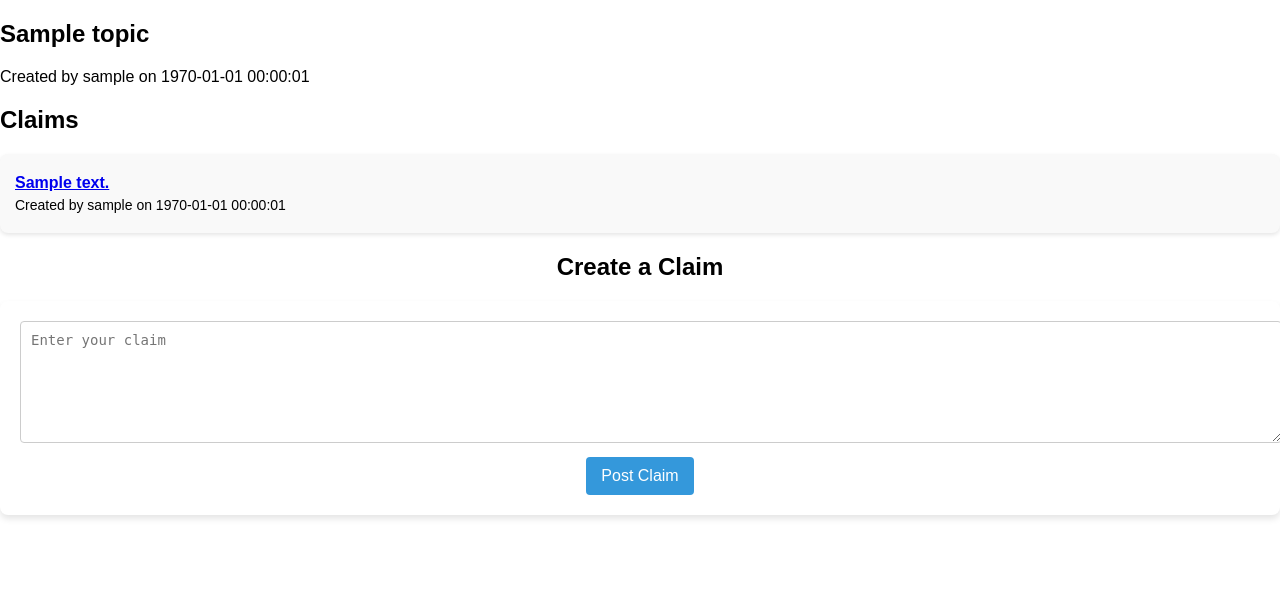
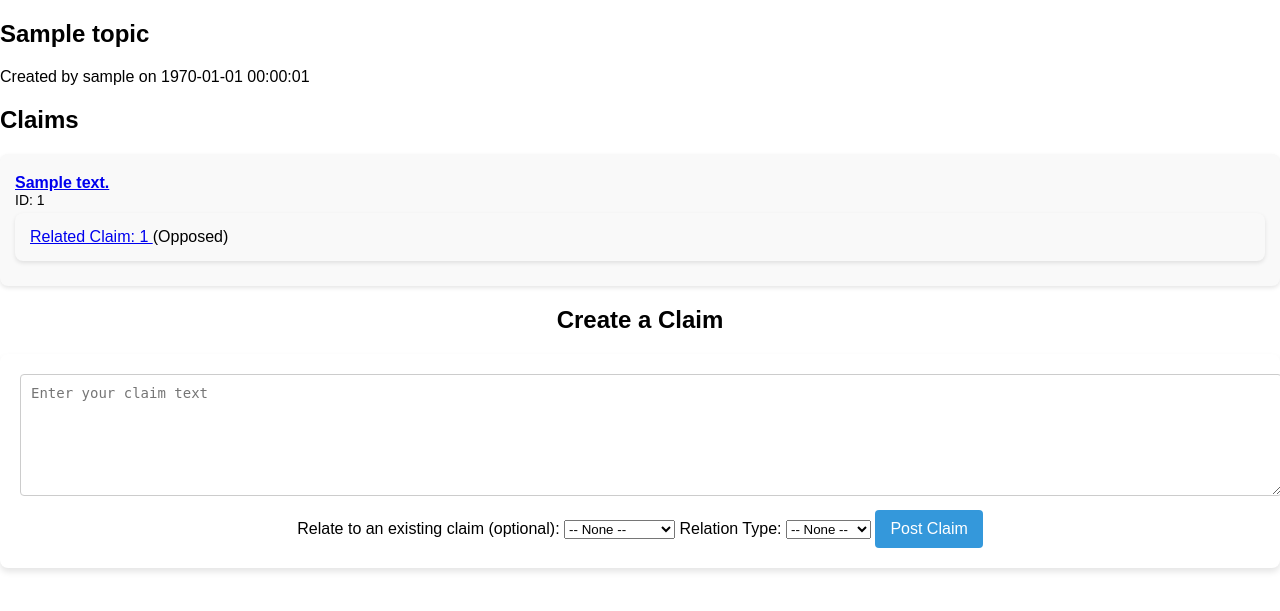
Before and after one commit to charlie-rasberry/debate-forum, a Flask app: page /topic/1 in a window 1280 px wide. Shown: the part 38-649 px from the top of the page. Run offline with Flask 3, Linux system fonts and the light colour scheme; the visitor is signed in with stand-in values (Sample User, id 1); data comes from the database, SQL or seed files in the repository; tables that the repository leaves empty hold one stand-in row (values such as "Sample post").

Commit message:
Almost submittable

```diff
--- a/app.py
+++ b/app.py
@@ -71,18 +71,38 @@ def view_topic(topic_id):
             flash('You must be logged in to add a claim.')
             return redirect(url_for('login'))
 
-        # Get the claim text from the form
+        # Get the form data
         claim_text = request.form.get('claim_text')
+        related_claim_id = request.form.get('related_claim')
+        relation_type = request.form.get('relation_type')
         current_time = int(datetime.datetime.now().timestamp())
         user_id = session['user_id']
 
         try:
-            # Insert the claim into the database
+            # Insert the new claim into the `claim` table
             cursor.execute("""
                 INSERT INTO claim (topic, postingUser, creationTime, updateTime, text)
                 VALUES (?, ?, ?, ?, ?)
             """, (topic_id, user_id, current_time, current_time, claim_text))
             db.commit()
+
+            # Get the ID of the newly created claim
+            new_claim_id = cursor.lastrowid
+
+            # If a related claim is selected, add the relationship
+            if related_claim_id and relation_type:
+                relation_type_map = {
+                    "opposed": 1,     # Assuming ID 1 is for "Opposed"
+                    "equivalent": 2   # Assuming ID 2 is for "Equivalent"
+                }
+                relation_type_id = relation_type_map.get(relation_type)
+
+                cursor.execute("""
+                    INSERT INTO claimToClaim (first, second, claimRelType)
+                    VALUES (?, ?, ?)
+                """, (new_claim_id, related_claim_id, relation_type_id))
+                db.commit()
+
             flash('Claim added successfully!')
         except Error as e:
             print(f"Error adding claim: {e}")
@@ -118,14 +138,35 @@ def view_topic(topic_id):
             ORDER BY claim.creationTime DESC
         """, (topic_id,))
         claims_raw = cursor.fetchall()
+
+        # Convert raw tuples into dictionaries
         claims = [
             {
                 'claimID': claim[0],
                 'text': claim[1],
                 'userName': claim[2],
-                'creationTime': datetime.datetime.fromtimestamp(claim[3]).strftime('%Y-%m-%d %H:%M:%S')
-            } for claim in claims_raw
+                'creationTime': datetime.datetime.fromtimestamp(claim[3]).strftime('%Y-%m-%d %H:%M:%S'),
+                'relatedClaims': []
+            }
+            for claim in claims_raw
         ]
+
+        # Fetch relationships for each claim
+        for claim in claims:
+            cursor.execute("""
+                SELECT ctc.second AS relatedClaimID, ctcType.claimRelType AS relationType
+                FROM claimToClaim ctc
+                JOIN claimToClaimType ctcType ON ctc.claimRelType = ctcType.claimRelTypeID
+                WHERE ctc.first = ?
+            """, (claim['claimID'],))
+            related_raw = cursor.fetchall()
+            claim['relatedClaims'] = [
+                {
+                    'relatedClaimID': related[0],
+                    'relationType': related[1]
+                }
+                for related in related_raw
+            ]
     except Error as e:
         print(f"Error fetching topic or claims: {e}")
         flash('An error occurred. Please try again.')
--- a/templates/view_claim.html
+++ b/templates/view_claim.html
@@ -62,7 +62,7 @@
                     {% for reply in replies %}
                         <li>
                             <p>{{ reply.text }}</p>
-                            <p>By {{ reply.userName }} on {{ reply.creationTime }} (Type: {{ reply.type }})</p>
+                            <p>By {{ reply.userName }} on {{ reply.creationTime }} ({{ reply.type }})</p>
                             <button onclick="toggleReplyForm('{{ reply.replyTextID }}')">Reply</button>
                             <form id="reply-form-{{ reply.replyTextID }}" method="post" action="/reply_to_reply/{{ reply.replyTextID }}" style="display: none;">
                                 <textarea name="reply_text" placeholder="Enter your reply" required></textarea>
--- a/templates/view_topic.html
+++ b/templates/view_topic.html
@@ -41,26 +41,62 @@
                             <a href="{{ url_for('view_claim', claim_id=claim['claimID']) }}">
                                 {{ claim['text'] }}
                             </a>
-                                </strong>
+                        </strong><br>
+                        ID: {{ claim['claimID'] }}
                     </p>
-                            <p>Created by {{ claim['userName'] }} on {{ claim['creationTime'] }}</p>
+                    {% if claim.relatedClaims %}
+                        <ul>
+                            {% for related in claim.relatedClaims %}
+                                <li>
+                                    <a href="{{ url_for('view_claim', claim_id=related.relatedClaimID) }}">
+
+                                        Related Claim: {{ related.relatedClaimID }}
+                                    </a>
+                                    ({{ related.relationType }})
+                                </li>
+                            {% endfor %}
+                        </ul>
+                    {% else %}
+                        <p>No related claims.</p>
+                    {% endif %}
                 </li>
             {% endfor %}
         {% else %}
             <p>No claims yet.</p>
         {% endif %}
     </ul>
+
 </section>
+
+
+
 
         <!-- Create Claim Form -->
         {% if session.get('username') %}
         <section id="create-claim">
     <h2>Create a Claim</h2>
     <form method="post" action="/topic/{{ topic_id }}">
-                <textarea name="claim_text" placeholder="Enter your claim" required></textarea>
+        <textarea name="claim_text" placeholder="Enter your claim text" required></textarea>
+
+        <label for="related_claim">Relate to an existing claim (optional):</label>
+        <select name="related_claim" id="related_claim">
+            <option value="">-- None --</option>
+            {% for claim in claims %}
+                <option value="{{ claim['claimID'] }}">{{ claim['claimID'] }}: {{ claim['text'] }}</option>
+            {% endfor %}
+        </select>
+
+        <label for="relation_type">Relation Type:</label>
+        <select name="relation_type" id="relation_type">
+            <option value="">-- None --</option>
+            <option value="opposed">Opposed</option>
+            <option value="equivalent">Equivalent</option>
+        </select>
+
         <input type="submit" value="Post Claim">
     </form>
 </section>
+
         {% else %}
             <p>Please <a href="{{ url_for('login') }}">log in</a> to create a claim.</p>
         {% endif %}
```
Lines whose indentation alone changed are shown as unchanged.
